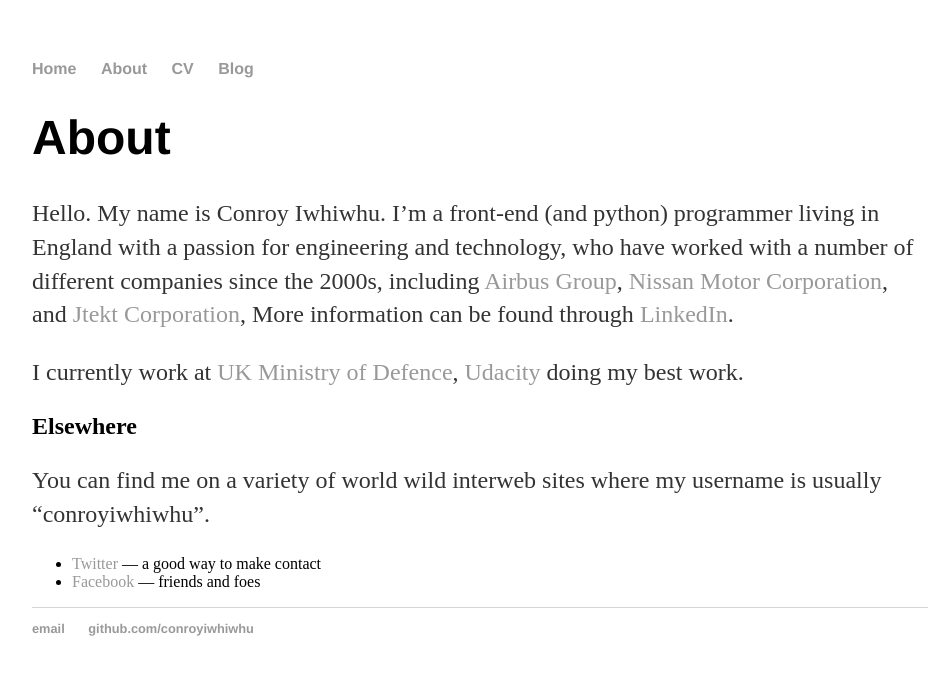
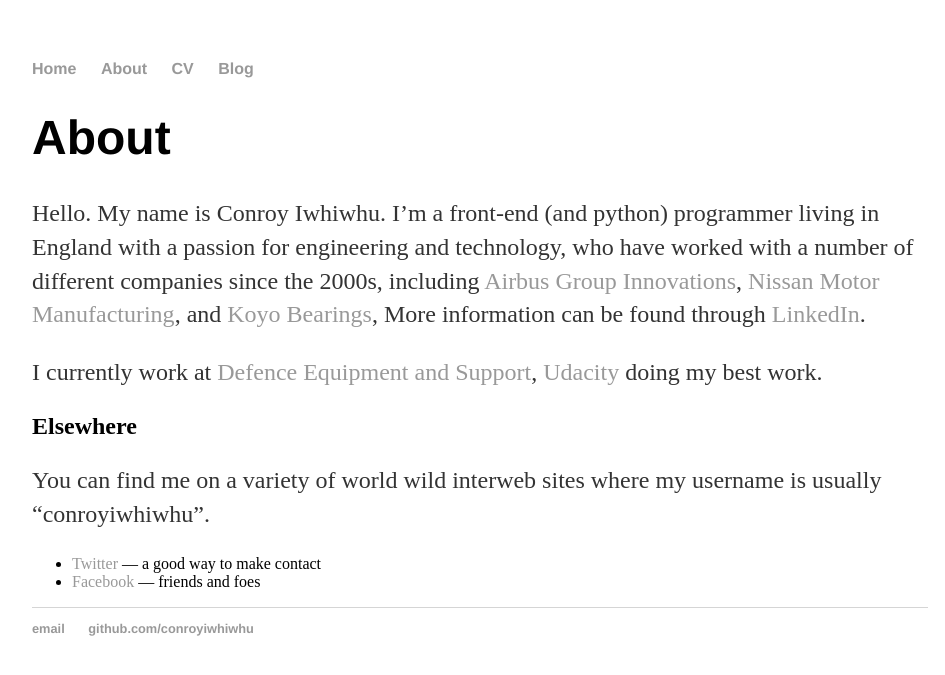
Before and after one commit to conroyiwhiwhu/conroyiwhiwhu.github.io, a Jekyll site: the page built from about/index.html, in a window 1280 px wide. Shown: the top 675 px of the page, without its empty margins (160-1105 px from the left). Built offline with Jekyll 4.4.1, drawn with Linux system fonts in a browser that asks for light colours.

Commit message:
Update index.html

```diff
--- a/about/index.html
+++ b/about/index.html
@@ -7,14 +7,14 @@
             <h1>About</h1>
             <p>Hello. My name is Conroy Iwhiwhu. I’m a front-end (and python) programmer living in England with a passion for engineering and technology, who have worked with a number of different companies since the 2000s, including
 
-            <a href="http://www.airbusgroup.com">Airbus Group</a>,
-            <a href="http://www.nissan-global.com">Nissan Motor Corporation</a>, and
-            <a href="http://www.jtekt-na.com/">Jtekt Corporation</a>,
+            <a href="http://www.airbusgroup.com">Airbus Group Innovations</a>,
+            <a href="http://www.nissan-global.com">Nissan Motor Manufacturing</a>, and
+            <a href="http://www.jtekt-na.com/">Koyo Bearings</a>,
 
             More information can be found through <a href="http://www.linkedin.com/in/conroyiwhiwhu">LinkedIn</a>.</p>
 
             <p>I currently work at
-            <a href="https://www.gov.uk/mod">UK Ministry of Defence</a>,
+            <a href="https://www.gov.uk/mod">Defence Equipment and Support</a>,
             <a href="https://www.udacity.com/">Udacity</a> doing my best work.</p>
 
             <h2 id="elsewhere">Elsewhere</h2>
```
